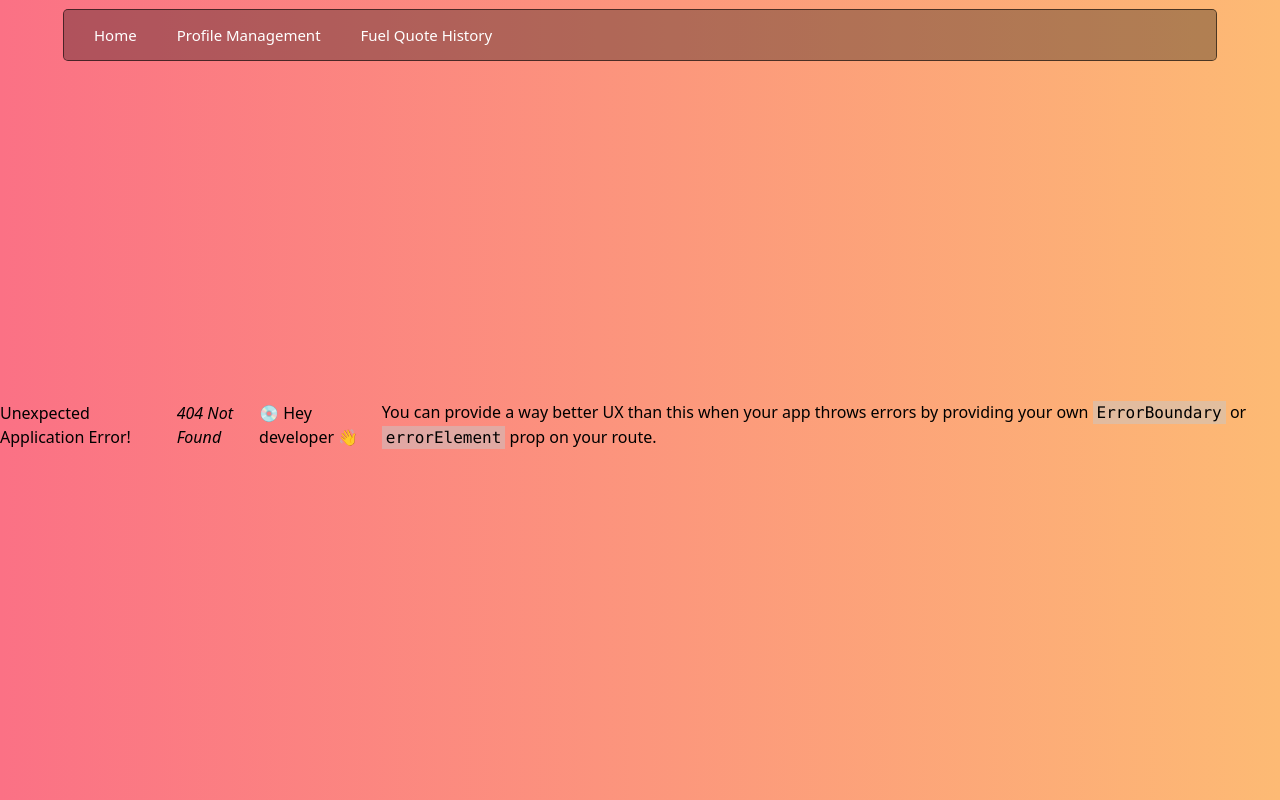
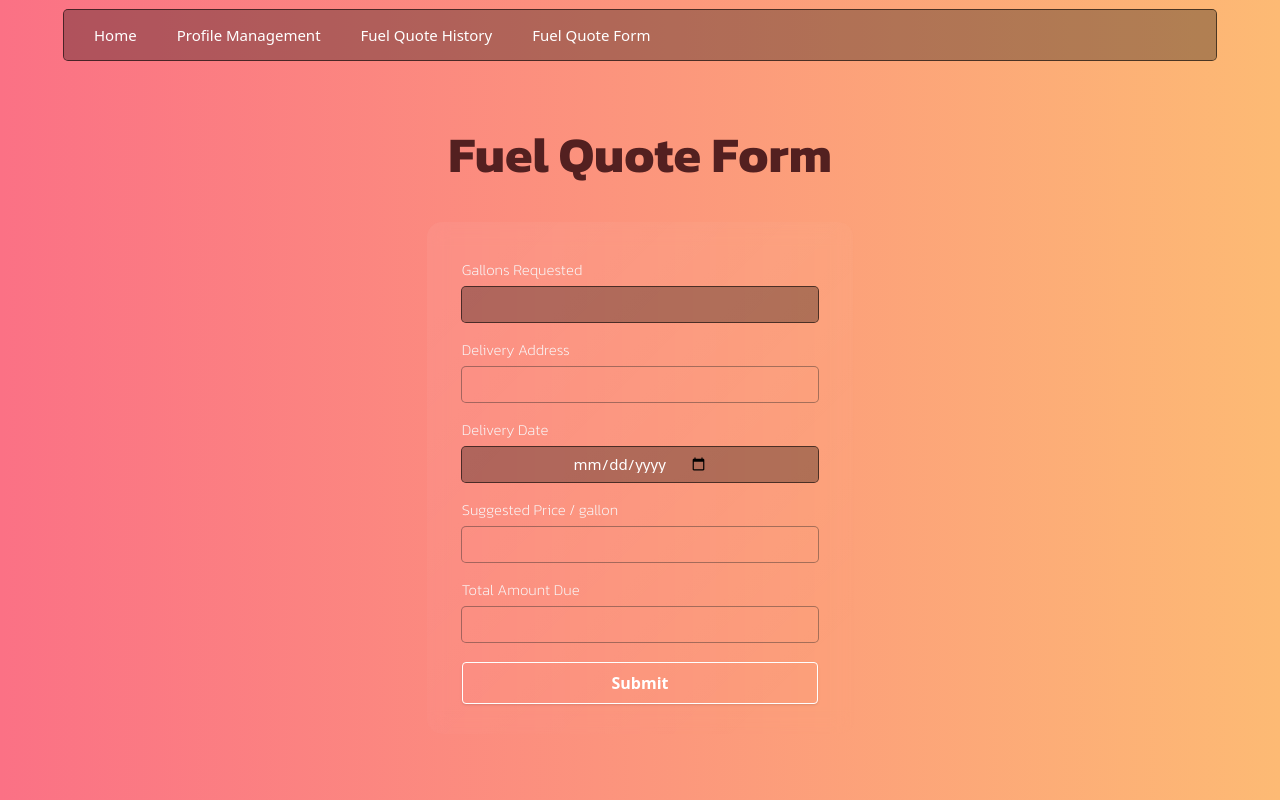
Before and after one commit to zamorakps/project_flash_fuel, a React (Vite) app: page /FuelQuoteForm in a window 1280 px wide. Before the commit this address had no page. Built offline with nearby package versions, Linux system fonts and the light colour scheme.

Commit message:
Initial Commit for fuel-quote-form

```diff
--- a/index.html
+++ b/index.html
@@ -1,13 +1,21 @@
 <!DOCTYPE html>
 <html lang="en">
+
 <head>
   <meta charset="UTF-8" />
   <link rel="icon" type="image/svg+xml" href="/vite.svg" />
   <meta name="viewport" content="width=device-width, initial-scale=1.0" />
+  <link rel="preconnect" href="https://fonts.googleapis.com">
+  <link rel="preconnect" href="https://fonts.gstatic.com" crossorigin>
+  <link
+    href="https://fonts.googleapis.com/css2?family=Kanit:ital,wght@0,100;0,200;0,300;0,400;0,500;0,600;0,700;0,800;0,900;1,100;1,200;1,300;1,400;1,500;1,600;1,700;1,800;1,900&display=swap"
+    rel="stylesheet">
   <title>Flash Fuel</title>
 </head>
+
 <body>
   <div id="root"></div>
   <script type="module" src="./src/main.jsx"></script>
 </body>
+
 </html>
--- a/src/main.jsx
+++ b/src/main.jsx
@@ -1,6 +1,7 @@
 import React from 'react'
 import ReactDOM from 'react-dom/client'
-import App from './App.jsx'
+// import App from './App.jsx'
+
 import './index.css'
 import {
   createBrowserRouter,
@@ -9,25 +10,51 @@ import {
 import * as NavigationMenu from '@radix-ui/react-navigation-menu';
 import ProfileManagementPage from './routes/ProfileManagementPage.jsx';
 import FuelQuoteHistoryPage from './routes/FuelQuoteHistoryPage.jsx';
-
+import FuelQuoteFormPage from './routes/FuelQuoteFormPage.jsx';
 const router = createBrowserRouter([
   {
     path: "/",
-    element: <div>Hello world!</div>,
+    element: <div>Home Page</div>,
+    title: "Home"
   },
   {
     path: "/ProfileManagement",
     element: <ProfileManagementPage />,
+    title: "Profile Management"
   },
   {
     path: "/FuelQuoteHistory",
-    element: <FuelQuoteHistoryPage />
+    element: <FuelQuoteHistoryPage />,
+    title: "Fuel Quote History",
+  },
+  {
+    path: "/FuelQuoteForm",
+    element: <FuelQuoteFormPage />,
+    title: "Fuel Quote Form"
   },
 ]);
 
+const headerLinks = router.routes.map((route) => (
+  <NavigationMenu.Link
+    key={route.path}
+    style={{
+      color: 'white',
+      padding: '0 10px',
+      lineHeight: '20px',
+      fontSize: '15px',
+      height: '20px',
+      cursor: 'pointer'
+    }}
+    onClick={() => router.navigate(route.path)}
+  >
+    {route.title}
+  </NavigationMenu.Link>
+));
+
 ReactDOM.createRoot(document.getElementById('root')).render(
   <div className='SiteContainer h-screen flex flex-col justify-start items-center bg-gradient-to-r from-rose-400 to-orange-300'>
-    <NavigationMenu.Root style={{
+    <NavigationMenu.Root
+      style={{
         position: 'sticky',
         top: '10px',
         width: '90%',
@@ -36,45 +63,25 @@ ReactDOM.createRoot(document.getElementById('root')).render(
         zIndex: 1000,
         backgroundColor: 'var(--black-a5)',
         borderRadius: '4px',
-      boxShadow: '0 0 0 1px var(--black-a9)'
-    }}>
-      <NavigationMenu.List style={{
+        boxShadow: '0 0 0 1px var(--black-a9)',
+      }}
+    >
+      <NavigationMenu.List
+        style={{
           display: 'flex',
           justifyContent: 'flex-start',
           listStyleType: 'none',
           padding: '15px 20px',
-        gap: '20px'
-      }}>
-        <NavigationMenu.Link style={{
-          color: 'white',
-          padding: '0 10px',
-          lineHeight: '20px',
-          fontSize: '15px',
-          height: '20px'
+          gap: '20px',
         }}
-        onClick={() => router.navigate("/")}>Home</NavigationMenu.Link>
-        <NavigationMenu.Link style={{
-          color: 'white',
-          padding: '0 10px',
-          lineHeight: '20px',
-          fontSize: '15px',
-          height: '20px'
-        }}
-        onClick={() => router.navigate("/ProfileManagement")}>Profile Management</NavigationMenu.Link>
-        <NavigationMenu.Link style={{
-          color: 'white',
-          padding: '0 10px',
-          lineHeight: '20px',
-          fontSize: '15px',
-          height: '20px'
-        }}
-        onClick={() => router.navigate("/FuelQuoteHistory")}>Fuel Quote History</NavigationMenu.Link>
+      >
+        {headerLinks}
       </NavigationMenu.List>
     </NavigationMenu.Root>
-    <div className='ContentContainer flex-grow flex justify-center items-center'>
+    <div className='ContentContainer flex-grow flex justify-center items-center' style={{ width: '100%' }}>
       <React.StrictMode>
         <RouterProvider router={router} />
       </React.StrictMode>
     </div>
   </div>
-)
+);
--- /dev/null
+++ b/src/routes/FuelQuoteFormPage.jsx
@@ -0,0 +1,68 @@
+import * as Form from '@radix-ui/react-form';
+import '../styles/FuelQuoteFormPageStyles.css'
+
+const FuelQuoteForm = () => {
+  return (
+    <div className="FormContainer w-1/3">
+      <h1 className="FormTitle">Fuel Quote Form</h1>
+      <Form.Root className="FormRoot">
+        <Form.Field className="FormField" name="GallonsRequested">
+          <div style={{ display: 'flex', alignItems: 'baseline', justifyContent: 'space-between' }}>
+            <Form.Label className="FormLabel">Gallons Requested</Form.Label>
+            <Form.Message className="FormMessage" match="valueMissing">
+              Please enter the number of gallons requested.
+            </Form.Message>
+          </div>
+          <Form.Control asChild>
+            <input className="Input" type="number" required />
+          </Form.Control>
+        </Form.Field>
+        <Form.Field className="FormField" name="DeliveryAddress">
+          <div style={{ display: 'flex', alignItems: 'baseline', justifyContent: 'space-between' }}>
+            <Form.Label className="FormLabel">Delivery Address</Form.Label>
+            <Form.Message className="FormMessage" match="valueMissing">
+              Please enter a delivery address.
+            </Form.Message>
+          </div>
+          <Form.Control asChild>
+            <input className="Input" value="" readOnly />
+          </Form.Control>
+        </Form.Field>
+        <Form.Field className="FormField" name="DeliveryDate">
+          <div style={{ display: 'flex', alignItems: 'baseline', justifyContent: 'space-between' }}>
+            <Form.Label className="FormLabel">Delivery Date</Form.Label>
+            <Form.Message className="FormMessage" match="valueMissing">
+              Please select a delivery date.
+            </Form.Message>
+          </div>
+          <Form.Control asChild>
+            <input className="Input" type="date" required />
+          </Form.Control>
+        </Form.Field>
+        <Form.Field className="FormField" name="SuggestedPrice">
+          <div style={{ display: 'flex', alignItems: 'baseline', justifyContent: 'space-between' }}>
+            <Form.Label className="FormLabel">Suggested Price / gallon</Form.Label>
+          </div>
+          <Form.Control asChild>
+            <input className="Input" type="number" readOnly />
+          </Form.Control>
+        </Form.Field>
+        <Form.Field className="FormField" name="TotalAmountDue">
+          <div style={{ display: 'flex', alignItems: 'baseline', justifyContent: 'space-between' }}>
+            <Form.Label className="FormLabel">Total Amount Due</Form.Label>
+          </div>
+          <Form.Control asChild>
+            <input className="Input" type="number" readOnly />
+          </Form.Control>
+        </Form.Field>
+        <Form.Submit asChild>
+          <button className="border-solid shadow w-full text-center duration-300 -transparent hover:bg-white hover:text-black text-white font-semibold py-2 px-4 border border-lightgray hover:border-transparent rounded" style={{ marginTop: 10 }}>
+            Submit
+          </button>
+        </Form.Submit>
+      </Form.Root>
+    </div>
+  );
+};
+
+export default FuelQuoteForm;
--- a/src/routes/FuelQuoteHistoryPage.jsx
+++ b/src/routes/FuelQuoteHistoryPage.jsx
@@ -103,7 +103,7 @@ const FuelQuoteHistoryPage = () => {
 
   return (
     <div>
-      <h1 className="text-3xl font-bold mb-6">Fuel Quote History</h1>
+      <h1 className="FormTitle mb-6">Fuel Quote History</h1>
       <table {...getTableProps()} className="Table">
         <thead>
           {headerGroups.map((headerGroup, index) => (
--- a/src/routes/ProfileManagementPage.jsx
+++ b/src/routes/ProfileManagementPage.jsx
@@ -1,12 +1,15 @@
 import * as Form from '@radix-ui/react-form';
-import React from 'react';
+// import React from 'react';
 import '../styles/ProfileManagementPageStyles.css'
 
 
 const FormDemo = () => {
   const zipCodeValidation = new RegExp("^(F)?\\d{5,}$");
 
-  return (<Form.Root className="FormRoot w-1/5">
+  return (
+    <div className="FormContainer w-1/3 mb-6">
+      <h1 className="FormTitle">Profile Management</h1>
+      <Form.Root className="FormRoot">
         <Form.Field className="FormField" name="Name">
           <div style={{ display: 'flex', alignItems: 'baseline', justifyContent: 'space-between' }}>
             <Form.Label className="FormLabel">Name</Form.Label>
@@ -63,7 +66,8 @@ const FormDemo = () => {
         <Form.Field className="FormField" name="ZipCode">
           <div style={{ display: 'flex', alignItems: 'baseline', justifyContent: 'space-between' }}>
             <Form.Label className="FormLabel">Zip Code</Form.Label>
-      <Form.Message className="FormMessage" match={(value, formData) => value.length < 5 || !zipCodeValidation.test(value)}>Zip code must be at least 5 digits long.</Form.Message>
+            {/* Removed the `formData` to prevent error */}
+            <Form.Message className="FormMessage" match={(value) => value.length < 5 || !zipCodeValidation.test(value)}>Zip code must be at least 5 digits long.</Form.Message>
             {/* <Form.Message className="FormMessage" match={(value, formData) => value.length < 5}>Zip code must be at least 5 digits long.</Form.Message> */}
             <Form.Message className="FormMessage" match="valueMissing">Please enter a zip code.</Form.Message>
           </div>
@@ -72,11 +76,12 @@ const FormDemo = () => {
           </Form.Control>
         </Form.Field>
         <Form.Submit asChild>
-    <button className="border-solid shadow w-full text-center duration-300 -transparent hover:bg-sky-200 hover:text-cyan-600 text-cyan-600 font-semibold py-2 px-4 border border-cyan-600 hover:border-transparent rounded" style={{ marginTop: 10 }}>
+          <button className="border-solid shadow w-full cursor-pointer text-center duration-300 -transparent hover:bg-white hover:text-black text-white font-semibold py-2 px-4 border border-lightgray hover:border-transparent rounded" style={{ marginTop: 10 }}>
             Submit
           </button>
         </Form.Submit>
       </Form.Root>
+    </div>
   )
 };
 
--- /dev/null
+++ b/src/styles/FuelQuoteFormPageStyles.css
@@ -0,0 +1,148 @@
+@import '@radix-ui/colors/black-alpha.css';
+@import '@radix-ui/colors/violet.css';
+@import '@radix-ui/colors/mauve.css';
+/* @tailwind base;
+@tailwind components;
+@tailwind utilities;
+@tailwind variants;
+*/
+
+/* reset */
+input,
+textarea,
+button {
+    all: unset;
+    box-sizing: border-box;
+}
+
+.FormRoot {
+    -webkit-backdrop-filter: blur(10px);
+    backdrop-filter: blur(10px);
+    background: linear-gradient(135deg, rgba(255, 255, 255, 0.05) 10.93%, rgba(255, 255, 255, 0) 90%);
+    border-radius: 15px;
+    padding: 30px 35px;
+    position: relative;
+}
+
+.FormField {
+    display: grid;
+    margin-bottom: 10px;
+}
+
+.FormLabel {
+    font-size: 15px;
+    font-weight: 500;
+    line-height: 35px;
+}
+
+.FormContainer {
+    display: flex;
+    flex-direction: column;
+    gap: 30px;
+}
+
+.FormMessage {
+    font-size: 13px;
+    opacity: 0.8;
+}
+
+.FormTitle {
+    font-family: 'Kanit', sans-serif;
+    color: white;
+    font-size: 50px;
+    text-align: center;
+    color: #532020;
+    font-weight: 700;
+}
+
+.FormLabel {
+    font-weight: 200;
+    font-family: 'Kanit', sans-serif;
+}
+
+/*
+
+@layer components {
+  .FormLabel {
+    @apply text-slate-50;
+  }
+
+  .FormMessage {
+    @apply text-red-900
+  }
+}
+
+*/
+
+.Input,
+.Textarea {
+    width: 100%;
+    display: inline-flex;
+    align-items: center;
+    justify-content: center;
+    border-radius: 4px;
+
+    font-size: 15px;
+    color: white;
+    background-color: var(--black-a5);
+    box-shadow: 0 0 0 1px var(--black-a9);
+}
+
+.Input:hover,
+.Textarea:hover {
+    box-shadow: 0 0 0 1px rgb(50, 50, 50);
+}
+
+.Input:focus,
+.Textarea:focus {
+    box-shadow: 0 0 0 1px rgb(175, 175, 175);
+}
+
+.Input::selection,
+.Textarea::selection {
+    background-color: rgb(175, 175, 175);
+    color: white;
+}
+
+.Input[readonly],
+.Textarea[readonly] {
+    background-color: transparent !important;
+    box-shadow: 0 0 0 1px rgba(38, 38, 38, 0.405);
+    color: #39393994 !important;
+}
+
+.Input {
+    padding: 0 10px;
+    height: 35px;
+    line-height: 1;
+}
+
+.Textarea {
+    resize: none;
+    padding: 10px;
+}
+
+.Button {
+    display: inline-flex;
+    align-items: center;
+    justify-content: center;
+    border-radius: 4px;
+    padding: 0 15px;
+    font-size: 15px;
+    line-height: 1;
+    font-weight: 500;
+    height: 35px;
+    width: 100%;
+
+    background-color: white;
+    color: var(--violet-11);
+    box-shadow: 0 2px 10px var(--black-a7);
+}
+
+.Button:hover {
+    background-color: var(--mauve-3);
+}
+
+.Button:focus {
+    box-shadow: 0 0 0 2px black;
+}
```
Lines whose indentation alone changed are shown as unchanged.
